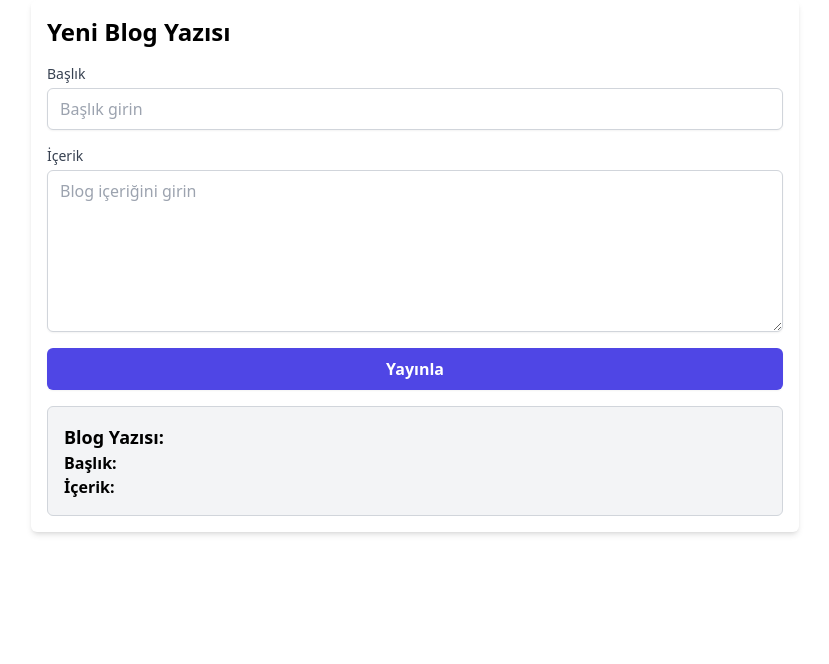
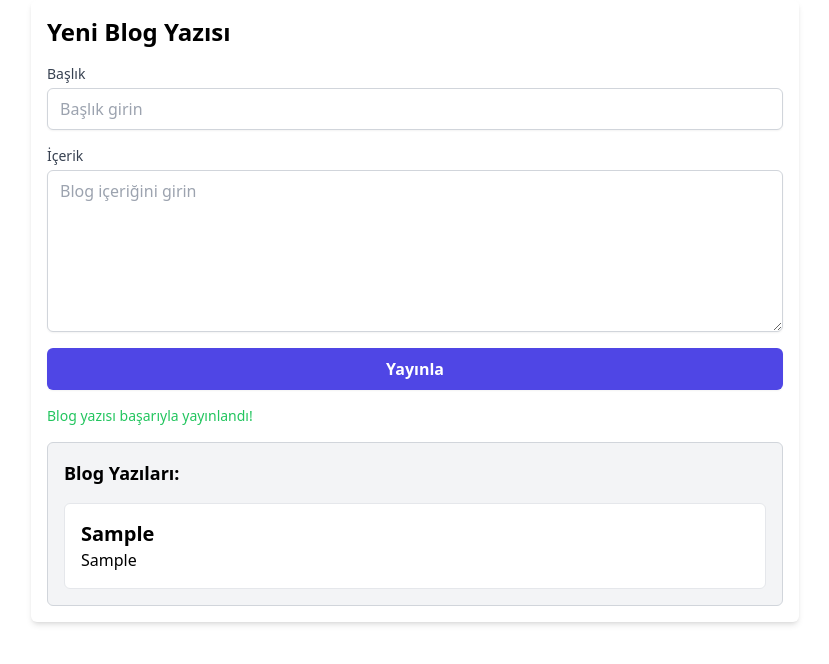
Before and after one commit to Murathan722/Blog-App, a React (Vite) app: page /BlogForm in a window 1280 px wide. Both pictures are taken after typing "Sample", "Sample" into the empty fields and a click on the button "Yayınla". Shown: the top 664 px of the page, without its empty margins (225-1054 px from the left). Built offline with nearby package versions, Linux system fonts and the light colour scheme.

Commit message:
BlogReducerde gerekli düzenlemeler yapıldı

```diff
--- a/src/components/BlogForm.jsx
+++ b/src/components/BlogForm.jsx
@@ -1,20 +1,33 @@
 import React from "react";
 import { useDispatch, useSelector } from "react-redux";
-import { setTitle, setContent, setStatus, resetForm } from "../redux/FormSlice";
+import {
+  addPost,
+  setTitle,
+  setContent,
+  setStatus,
+  setError,
+} from "../redux/BlogSlice";
 
 const BlogForm = () => {
   const dispatch = useDispatch();
-  const { title, content, status } = useSelector((state) => state.form);
+  const { title, content, posts, status, error } = useSelector(
+    (state) => state.blog
+  );
 
   const handleSubmit = (event) => {
     event.preventDefault();
     dispatch(setStatus("loading"));
 
-    // Simulate an API call
     setTimeout(() => {
-      dispatch(setStatus("succeeded"));
-      // Optionally clear the form after submission
-      dispatch(resetForm());
+      const success = Math.random() > 0.2;
+
+      if (success) {
+        dispatch(addPost({ title, content }));
+        dispatch(setStatus("succeeded"));
+      } else {
+        dispatch(setError("Blog yazısı kaydedilirken bir hata oluştu."));
+        dispatch(setStatus("failed"));
+      }
     }, 1000);
   };
 
@@ -67,21 +80,31 @@ const BlogForm = () => {
           {status === "loading" ? "Yükleniyor..." : "Yayınla"}
         </button>
         {status === "failed" && (
-          <p className="text-red-500 text-sm mt-1">
-            Blog yazısı kaydedilirken bir hata oluştu.
+          <p className="text-red-500 text-sm mt-1">{error}</p>
+        )}
+        {status === "succeeded" && !error && (
+          <p className="text-green-500 text-sm mt-1">
+            Blog yazısı başarıyla yayınlandı!
           </p>
         )}
       </form>
 
-      <div className="mt-4 p-4 bg-gray-100 border border-gray-300 rounded-md">
-        <h3 className="text-lg font-semibold">Blog Yazısı:</h3>
-        <p>
-          <strong>Başlık:</strong> {title}
-        </p>
-        <p>
-          <strong>İçerik:</strong> {content}
-        </p>
-      </div>
+      {posts.length > 0 && (
+        <div className="mt-4">
+          <div className="p-4 bg-gray-100 border border-gray-300 rounded-md">
+            <h3 className="text-lg font-semibold">Blog Yazıları:</h3>
+            {posts.map((post, index) => (
+              <div
+                key={index}
+                className="mt-4 p-4 bg-white border border-gray-200 rounded-md"
+              >
+                <h4 className="text-xl font-semibold">{post.title}</h4>
+                <p>{post.content}</p>
+              </div>
+            ))}
+          </div>
+        </div>
+      )}
     </div>
   );
 };
--- /dev/null
+++ b/src/redux/BlogSlice.js
@@ -0,0 +1,36 @@
+import { createSlice } from "@reduxjs/toolkit";
+
+const BlogSlice = createSlice({
+  name: "blog",
+  initialState: {
+    posts: [],
+    title: "",
+    content: "",
+    status: "idle",
+    error: null,
+  },
+  reducers: {
+    addPost(state, action) {
+      state.posts.push(action.payload);
+      state.title = "";
+      state.content = "";
+    },
+    setTitle(state, action) {
+      state.title = action.payload;
+    },
+    setContent(state, action) {
+      state.content = action.payload;
+    },
+    setStatus(state, action) {
+      state.status = action.payload;
+    },
+    setError(state, action) {
+      state.error = action.payload;
+    },
+  },
+});
+
+export const { addPost, setTitle, setContent, setStatus, setError } =
+  BlogSlice.actions;
+
+export default BlogSlice.reducer;
--- a/src/redux/FormSlice.js
+++ /dev/null
@@ -1,35 +0,0 @@
-import { createSlice } from "@reduxjs/toolkit";
-
-const FormSlice = createSlice({
-  name: "form",
-  initialState: {
-    title: "",
-    content: "",
-    status: "idle", // 'idle', 'loading', 'succeeded', 'failed'
-    error: null,
-  },
-  reducers: {
-    setTitle: (state, action) => {
-      state.title = action.payload;
-    },
-    setContent: (state, action) => {
-      state.content = action.payload;
-    },
-    setStatus: (state, action) => {
-      state.status = action.payload;
-    },
-    setError: (state, action) => {
-      state.error = action.payload;
-    },
-    resetForm: (state) => {
-      state.title = "";
-      state.content = "";
-      state.status = "idle";
-      state.error = null;
-    },
-  },
-});
-
-export const { setTitle, setContent, setStatus, setError, resetForm } =
-  FormSlice.actions;
-export default FormSlice.reducer;
--- a/src/redux/store.js
+++ b/src/redux/store.js
@@ -1,10 +1,10 @@
 import { configureStore } from "@reduxjs/toolkit";
 import userReducer from "./UserSlice";
-import formReducer from "./FormSlice";
+import blogReducer from "./BlogSlice";
 
 export const store = configureStore({
   reducer: {
     user: userReducer,
-    form: formReducer,
+    blog: blogReducer,
   },
 });
```
